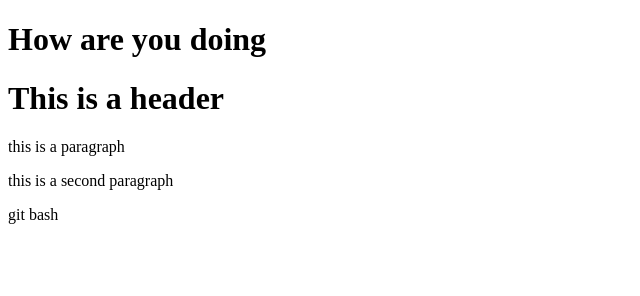
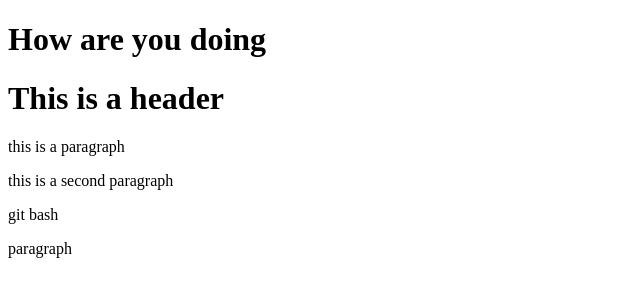
Before and after one commit to SamsonAyodele/git-test, a website: page index.html in a window 1280 px wide. Shown: the full height of the page, 0-640 px from the left. Drawn offline with Linux system fonts and the light colour scheme.

Commit message:
fourth commit

```diff
--- a/index.html
+++ b/index.html
@@ -12,5 +12,6 @@
     <p>this is a paragraph</p>
     <p>this is a second paragraph</p>
     <p>git bash</p>
+    <p>paragraph</p>
 </body>
 </html>
```
Also changed, not shown: package.json (added, +27 -0 lines), 2 other files.
